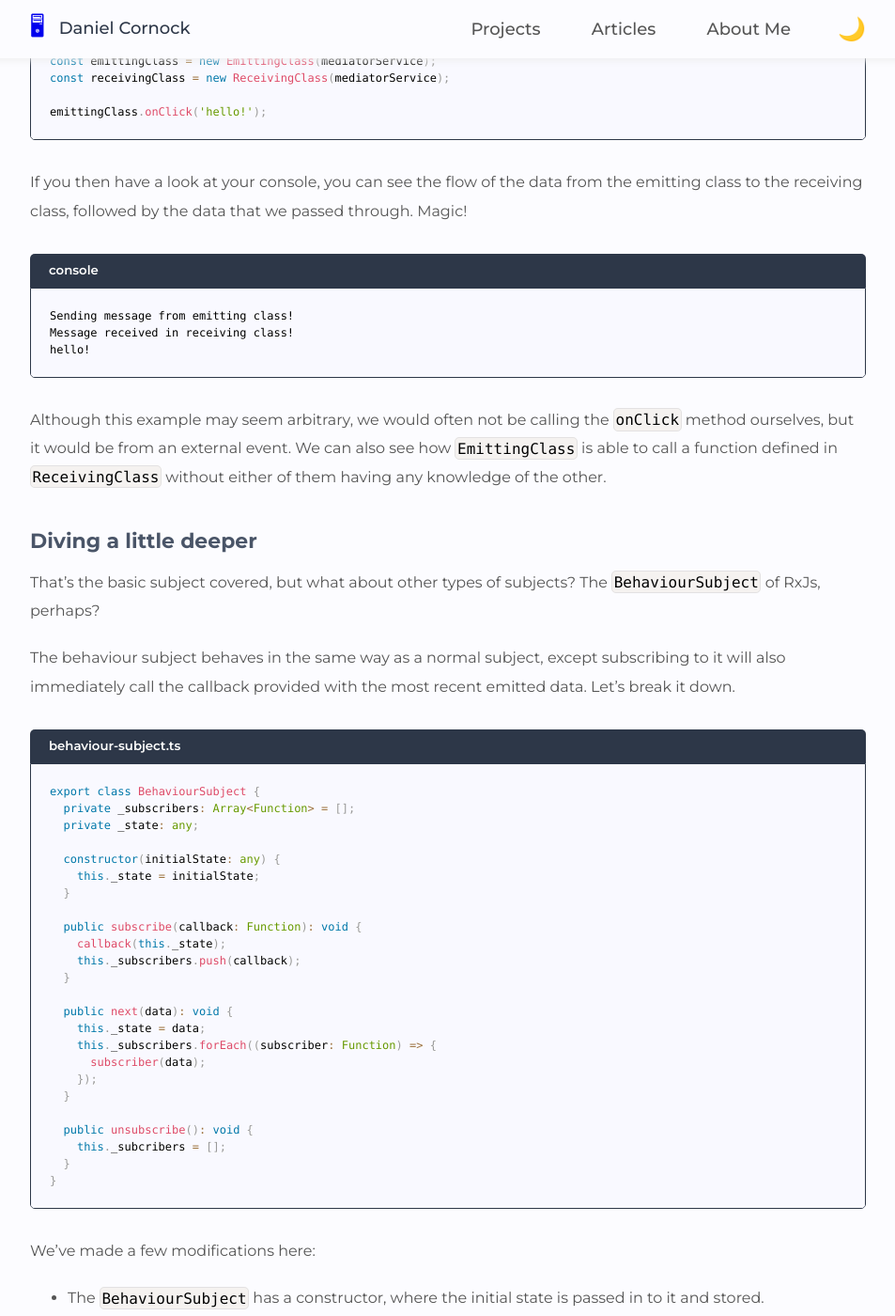
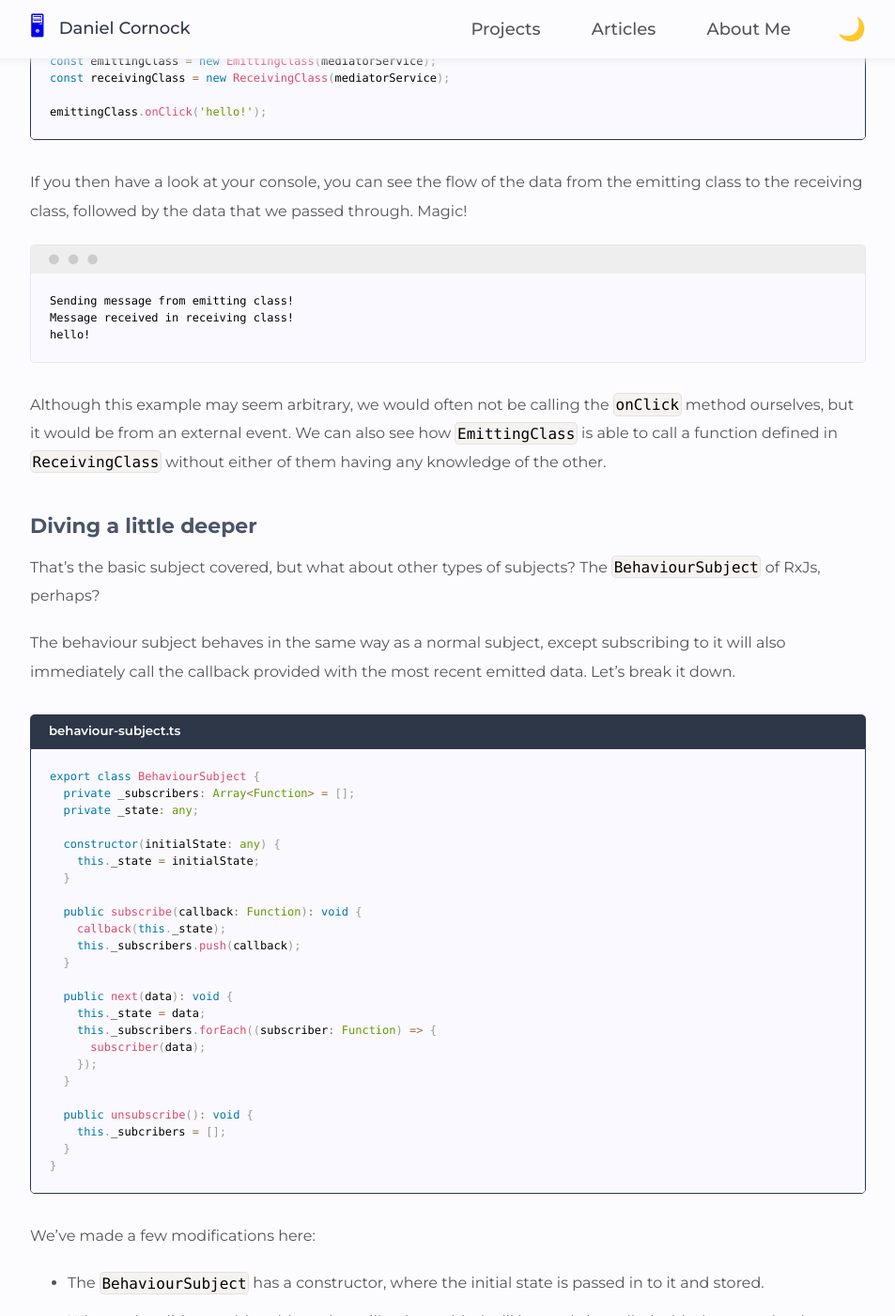
Before and after one commit to danielcornock/danielcornock.co.uk, a Jekyll site: the page built from _posts/2020-05-10-design-patterns-observer.md, in a window 1280 px wide and 1400 px high, scrolled down 3668 px. Shown: the whole window at 94% size, without its empty margins (163-1116 px from the left). Built offline with Jekyll 4.4.1, drawn with Linux system fonts in a browser that asks for light colours; nearby versions of some CDN libraries.

Commit message:
change styling of console in blog posts

````diff
--- a/_layouts/post/_post.scss
+++ b/_layouts/post/_post.scss
@@ -247,5 +247,22 @@ $post-header-margin-bottom: 15px;
         margin-bottom: 0;
       }
     }
+
+    div.language-console {
+      padding-top: 30px;
+      position: relative;
+      &::before {
+        top: 0;
+        position: absolute;
+        content: '\2022 \2022 \2022';
+        font-size: 70px;
+        line-height: 0;
+        padding: 9px 0 21px 14px;
+        width: 100%;
+        height: 13px;
+        background-color: $color-console-header-bg;
+        color: #cccccc;
+      }
+    }
   }
 }
--- a/_posts/2020-05-10-design-patterns-observer.md
+++ b/_posts/2020-05-10-design-patterns-observer.md
@@ -129,8 +129,6 @@ emittingClass.onClick('hello!');
 
 If you then have a look at your console, you can see the flow of the data from the emitting class to the receiving class, followed by the data that we passed through. Magic!
 
-##### console
-
 ```console
 Sending message from emitting class!
 Message received in receiving class!
--- a/_sass/_globals.scss
+++ b/_sass/_globals.scss
@@ -4,6 +4,14 @@
   box-sizing: border-box;
   -webkit-font-smoothing: antialiased;
   -moz-osx-font-smoothing: grayscale;
+
+  &::after {
+    box-sizing: border-box;
+  }
+
+  &::before {
+    box-sizing: border-box;
+  }
 }
 
 html {
--- a/_sass/_themes.scss
+++ b/_sass/_themes.scss
@@ -12,6 +12,7 @@ body {
   --color-code-language-label-bg: #2d3748;
   --color-divider: #{$color-light-grey};
   --color-border-code-file-label: transparent;
+  --color-console-header-bg: #{$color-light-grey};
   --color-viewMore-bg: #{$color-light-grey};
   --color-viewMore-text: #{$color-light-button-text};
   --color-viewMore-bg--hover: #d5d5d5;
@@ -29,6 +30,7 @@ body.dark-mode {
   --color-code-file-label: #223;
   --color-code-language-label-bg: #223;
   --color-code-border: #445;
+  --color-console-header-bg: #445;
   --color-divider: #556;
   --color-border-code-file-label: #ddd;
   --color-viewMore-bg: #445;
--- a/_sass/variables/_colors.scss
+++ b/_sass/variables/_colors.scss
@@ -23,6 +23,7 @@ $color-article-hover: var(--color-article-hover);
 $color-highlight-container-bg: var(--color-highlight-container-bg);
 $color-code-file-label: var(--color-code-file-label);
 $color-code-language-label-bg: var(--color-code-language-label-bg);
+$color-console-header-bg: var(--color-console-header-bg);
 $color-divider: var(--color-divider);
 $color-border-code-file-label: var(--color-border-code-file-label);
 $color-viewMore-text: var(--color-viewMore-text);
--- a/assets/scripts/index.js
+++ b/assets/scripts/index.js
@@ -14,7 +14,7 @@ class CodeSnippets {
       { cssClass: '.language-typescript', label: 'TypeScript' },
       { cssClass: '.language-html', label: 'HTML' },
       { cssClass: '.language-css', label: 'CSS' },
-      { cssClass: '.language-console', label: 'Console' }
+      { cssClass: '.language-js', label: 'JavaScript' }
     ];
   }
 
@@ -108,8 +108,7 @@ class ContentsTable {
 
   constructor() {
     const headers = document.querySelectorAll('.post-content h2, h3');
-
-    if (!headers.length) {
+    if (!document.querySelector('.post-content')) {
       return;
     }
 
@@ -131,7 +130,8 @@ class ContentsTable {
 
   idToString(id) {
     const normalisedString = id.split('-').join(' '),
-      capitalisedString = normalisedString.charAt(0).toUpperCase() + normalisedString.slice(1);
+      capitalisedString =
+        normalisedString.charAt(0).toUpperCase() + normalisedString.slice(1);
 
     return capitalisedString;
   }
````
